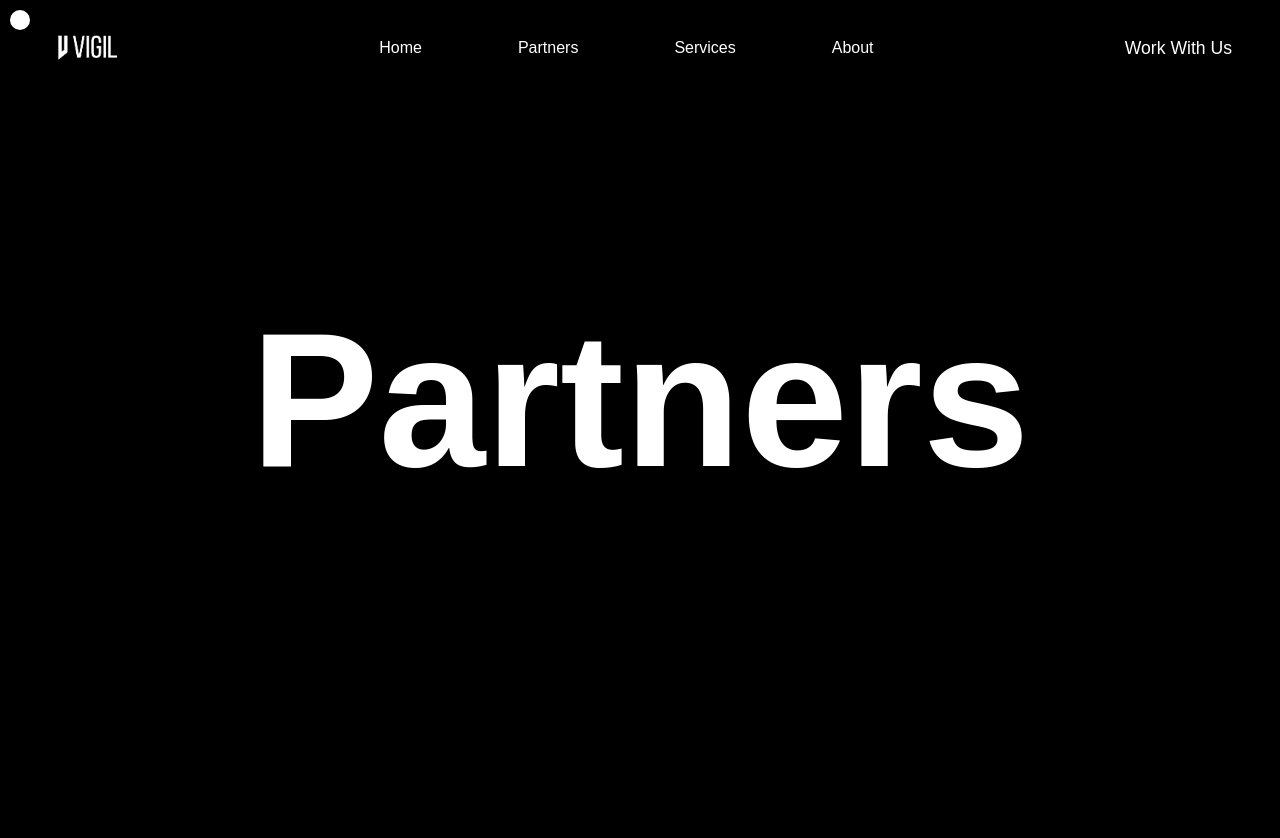
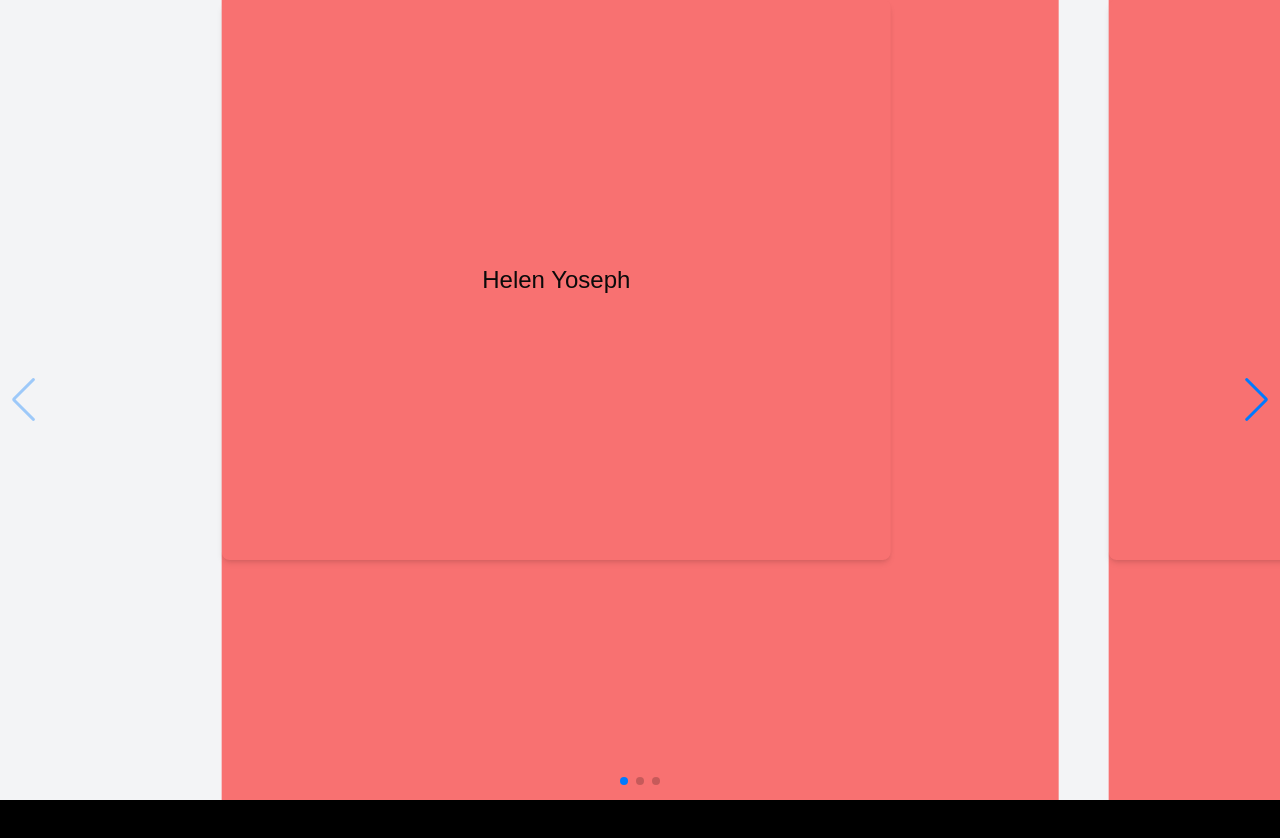
Before and after one commit to kavjeydev/vigil-website, a Next.js app in the folder frontend/: page /partners in a window 1280 px wide. Shown: the top 838 px of the page. After the commit the page ends 800 px from the top, so only its background shows below. Built offline with nearby package versions, Linux system fonts and the light colour scheme; a web font is replaced by a local one.

Commit message:
carousel skeleton work

```diff
--- a/frontend/package.json
+++ b/frontend/package.json
@@ -15,17 +15,20 @@
     "clsx": "^2.1.1",
     "framer-motion": "^11.11.17",
     "gsap": "^3.12.5",
+    "lodash.throttle": "^4.1.1",
     "lucide-react": "^0.460.0",
     "next": "15.0.3",
     "next-fonts": "^1.5.1",
     "react": "^18.3.1",
     "react-dom": "^18.3.1",
+    "swiper": "^11.2.1",
     "tailwind-merge": "^2.5.4",
     "tailwindcss-animate": "^1.0.7",
     "three": "^0.170.0",
     "vanta": "^0.5.24"
   },
   "devDependencies": {
+    "@types/lodash.throttle": "^4.1.9",
     "@types/node": "^20",
     "@types/react": "^18",
     "@types/react-dom": "^18",
--- a/frontend/src/app/(marketing)/partners/page.tsx
+++ b/frontend/src/app/(marketing)/partners/page.tsx
@@ -1,270 +1,97 @@
 "use client";
 
-import React, { useEffect, useState } from "react";
-import { motion, useScroll, useTransform } from "framer-motion";
-import { ReactLenis } from "@studio-freight/react-lenis";
-import { cn } from "@/lib/utils";
-import { Navbar } from "../components/navbar";
-import MouseFollower from "../components/mouse-follower";
+import { Swiper, SwiperSlide } from "swiper/react";
+import SwiperCore from "swiper";
+import { Navigation, Pagination, Mousewheel } from "swiper/modules";
 
-export default function Portfolio() {
-  const { scrollYProgress } = useScroll();
+// Import Swiper styles
+import "swiper/css";
+import "swiper/css/navigation";
+import "swiper/css/pagination";
 
-  // Track the viewport height
-  const [viewportHeight, setViewportHeight] = useState(0);
+// Install modules
+SwiperCore.use([Navigation, Pagination, Mousewheel]);
 
-  useEffect(() => {
-    const updateViewportHeight = () => {
-      setViewportHeight(window.innerHeight);
-      console.log(window.innerHeight);
-    };
-    updateViewportHeight();
-    window.addEventListener("resize", updateViewportHeight);
-    return () => window.removeEventListener("resize", updateViewportHeight);
-  }, []);
+const content = [
+  {
+    color1: "#FFFFFF",
+    color2: "#000000",
+    image: "helen_y.jpeg",
+    name: "Helen Yoseph",
+  },
+  {
+    color1: "#FFFFFF",
+    color2: "#000000",
+    image: "np_mockup_new.jpeg",
+    name: "Notepod",
+  },
+  {
+    color1: "#FFFFFF",
+    color2: "#000000",
+    image: "helen_y.jpeg",
+    name: "Trainly",
+  },
+];
 
-  /************************************
-   * Div 1 (unchanged)
-   ************************************/
-  const div1Scale = useTransform(scrollYProgress, [0.0, 0.1, 0.2], [1, 1, 0.8]);
-  const div1Y = useTransform(scrollYProgress, [0.2, 0.3], [0, -viewportHeight]);
+const items = [
+  "Slide 1 Content",
+  "Slide 2 Content",
+  "Slide 3 Content",
+  "Slide 4 Content",
+  "Slide 5 Content",
+];
 
-  /************************************
-   * Div 2 (unchanged)
-   ************************************/
-  const div2Scale = useTransform(
-    scrollYProgress,
-    [0.3, 0.4, 0.5],
-    [0.8, 1, 0.8],
-  );
-  const div2Y = useTransform(
-    scrollYProgress,
-    [0.2, 0.3, 0.5, 0.6],
-    [viewportHeight, 0, 0, -viewportHeight],
-  );
-
-  /************************************
-   * Div 3 (unchanged)
-   ************************************/
-  const div3Scale = useTransform(scrollYProgress, [0.6, 0.7, 0.8], [0.8, 1, 1]);
-  const div3Y = useTransform(
-    scrollYProgress,
-    [0.5, 0.6, 0.8, 0.9],
-    [viewportHeight, 0, 0, -viewportHeight],
-  );
-
-  /***********************************************
-   * Div 4: Waits until Div 3 is off-screen (~0.9),
-   * then slides up & scales from 0.8→1.
-   * It's FIXED, so we can't see content below
-   * until we exit this container at 1.0.
-   ***********************************************/
-  const div4Scale = useTransform(scrollYProgress, [0.9, 1], [1, 1]);
-
-  // Slide Div 4 from offscreen (viewportHeight) to 0 over 0.8→0.9
-  // so it arrives at the top exactly as Div 3 finishes leaving.
-  const div4Y = useTransform(scrollYProgress, [0.8, 0.9], [viewportHeight, 0]);
-
+export default function CarouselSwiper() {
   return (
-    <div>
-      {/* Fixed Background Layer */}
-      <Navbar />
-      <MouseFollower />
-      <div
-        className="fixed top-0 left-0 w-full h-full
-                   bg-[url('/vigil_backdrop_n.jpeg')] bg-no-repeat bg-center bg-cover
-                   z-0 overflow-auto"
-      ></div>
-
-      <ReactLenis root options={{ lerp: 0.1, duration: 1.5 }}>
-        {/**
-         * SECTION 1: "Partners" at the top
-         */}
-        <div className="flex flex-col">
-          <section
-            className="
-            relative
-            flex
-            items-center
-            justify-center
-            w-full
-            h-screen
-            z-50
-            text-white
-            bg-black
-
-          "
-          >
-            <h1 className="text-[12rem] font-bold font-[family-name:var(--font-bebas-regular)]">
-              Partners
-            </h1>
-          </section>
-
-          {/**
-           * SECTION 2: The giant container (1000vh) for Divs 1–4
-           */}
-          <div className="relative h-[1000vh] w-full z-10">
-            {/* Div 1 */}
-            <motion.div
-              className="
-              fixed top-0 left-0 h-screen w-full
-              flex items-start justify-start
-              origin-center z-50
-              bg-gradient-to-tr from-white via-white to-orange-100
-              pt-8 pl-12 cursor-pointer
-            "
-              style={{ scale: div1Scale, y: div1Y }}
+    <>
+      <div className="w-screen h-screen bg-gray-100 flex items-center justify-center">
+        <Swiper
+          // Keep it horizontal
+          direction="horizontal"
+          // Set one slide per view
+          slidesPerView={1.5}
+          // Add navigation arrows
+          centeredSlides
+          navigation
+          // Add pagination dots
+          pagination={{ clickable: true }}
+          // Enable mousewheel control
+          mousewheel={{
+            // `forceToAxis: true` ensures wheel scroll only affects the Swiper
+            // if we scroll in the correct axis direction.
+            forceToAxis: true,
+            sensitivity: 1,
+            releaseOnEdges: true,
+          }}
+          // Slows down the transition speed (in ms). Adjust to taste.
+          speed={1000}
+          className="w-full h-full flex items-center justify-center"
+          spaceBetween={50}
+        >
+          {content.map((item, index) => (
+            <SwiperSlide
+              key={index}
+              className="bg-red-400 flex items-center justify-center"
             >
-              <div className="h-full w-full flex">
-                <div className="h-full w-full flex flex-col overflow-clip gap-4">
-                  <div
-                    className="
-                    text-[5.28rem] w-[1200px] leading-[1] p-1
-                    font-[family-name:var(--font-bebas-regular)]
-                    z-[9999] text-black
-                  "
-                  >
-                    Successfully{" "}
-                    <span className="text-[#FF8C42]">Revamped</span> Product
-                    Suite Consistent Digital{" "}
-                    <span className="text-[#FF8C42]">Experience</span> Across
-                    Improved CSAT Score
-                  </div>
-
-                  <div className="relative">
-                    <img
-                      src="/np_mockup_new.jpeg"
-                      height={200}
-                      width={1050}
-                      alt="mockup"
-                    />
-                  </div>
-                </div>
-                <img
-                  src="/black_np.png"
-                  height={40}
-                  width={400}
-                  className="absolute bottom-0 right-0 mb-[10.5rem] -mr-40 -rotate-90"
-                  alt="black_np"
-                />
+              <div
+                className={`w-[80%] h-[70%] flex items-center justify-center bg-[url(/${item.image})] bg-contain rounded-lg shadow-md text-2xl`}
+              >
+                {item.name}
               </div>
-            </motion.div>
-
-            {/* Div 2 */}
-            <motion.div
-              className="
-              sticky top-0 left-0 h-screen w-full
-              flex items-start justify-start
-              origin-center z-50 bg-orange-100 bg-cover
-              cursor-pointer
-            "
-              style={{ scale: div2Scale, y: div2Y }}
-            >
-              <div className="flex flex-col h-full w-full">
-                <div className="h-1/2 w-full">Top half</div>
-                <div className="flex h-1/2 w-full items-center justify-center gap-20">
-                  <div className="flex flex-col gap-2">
-                    <h1 className="text-5xl">Quixotic</h1>
-                    <h3>
-                      Reimagining The DailyWire as a premium content provider
-                      through technology
-                    </h3>
-                  </div>
-                </div>
-              </div>
-            </motion.div>
-
-            {/* Div 3 */}
-            <motion.div
-              className="
-              fixed top-0 left-0 h-screen w-full
-              flex items-start justify-start
-              origin-center z-50
-              bg-[url('/helen_mock.jpeg')] bg-cover bg-no-repeat
-              pt-8 pl-14 cursor-pointer
-            "
-              style={{ scale: div3Scale, y: div3Y }}
-            >
-              {/* Div 3 content here */}
-            </motion.div>
-
-            {/**
-             * Div 4
-             * - Waits offscreen until scrollYProgress=0.8 → 0.9
-             *   slides from y=viewportHeight to 0
-             * - Then from 0.9 → 1.0 it scales 0.8 → 1
-             * - Because it's FIXED, we won't see normal content until
-             *   scroll reaches 1.0 and we exit this container.
-             */}
-            {/* <motion.div
-              className="
-              sticky top-0 left-0 h-screen w-full
-              flex items-start justify-start
-              origin-center z-50
-              bg-[url('/helen_mock.jpeg')] bg-cover bg-no-repeat
-              pt-8 pl-14 cursor-pointer
-              pb-80
-            "
-              style={{
-                scale: div4Scale,
-                y: div4Y,
-              }}
-            >
-              <h1 className="text-white text-4xl">Div 4</h1>
-            </motion.div> */}
-          </div>
-
-          {/**
-           * SECTION 3: Normal scrolling content
-           * Appears AFTER the 1000vh container ends (scrollYProgress=1)
-           */}
-          <section
-            className="
-            relative
-            flex
-            flex-col
-            items-center
-            justify-center
-            w-full
-            top-80
-            z-50
-            text-white
-            bg-black
-          "
-          >
-            <div
-              className="relative
-            flex
-            items-center
-            justify-center
-            w-full
-            h-screen
-            z-50
-            text-white
-            bg-black"
-            >
-              <h1 className="text-[12rem] font-bold font-[family-name:var(--font-bebas-regular)]">
-                Partners
-              </h1>
-            </div>
-            <div
-              className="relative
-            flex
-            items-center
-            justify-center
-            w-full
-            h-screen
-            z-50
-            text-white
-            bg-black"
-            >
-              <h1 className="text-[12rem] font-bold font-[family-name:var(--font-bebas-regular)]">
-                Partners
-              </h1>
-            </div>
-          </section>
-        </div>
-      </ReactLenis>
-    </div>
+            </SwiperSlide>
+          ))}
+        </Swiper>
+      </div>
+      <style jsx global>{`
+        .swiper-wrapper {
+          transition-timing-function: cubic-bezier(
+            0.25,
+            0.1,
+            0.25,
+            1
+          ) !important;
+        }
+      `}</style>
+    </>
   );
 }
--- a/frontend/src/app/globals.css
+++ b/frontend/src/app/globals.css
@@ -1,6 +1,9 @@
 @tailwind base;
 @tailwind components;
 @tailwind utilities;
+@import "swiper/css";
+@import "swiper/css/navigation"; /* If using navigation */
+@import "swiper/css/pagination"; /* If using pagination */
 
 body {
   font-family: Arial, Helvetica, sans-serif;
--- a/frontend/src/app/layout.tsx
+++ b/frontend/src/app/layout.tsx
@@ -58,7 +58,7 @@ export default function RootLayout({
   return (
     <html lang="en">
       <body
-        className={`${LarkeRegular.variable} ${LarkeThin.variable} ${LarkeBold.variable} ${BebasRegular.variable} antialiased`}
+        className={`${LarkeRegular.variable} ${LarkeThin.variable} ${LarkeBold.variable} ${BebasRegular.variable} antialiased overscroll-none`}
       >
         {children}
       </body>
```
Also changed, not shown: 1 other file (tests, documents, lock files or other folders).
